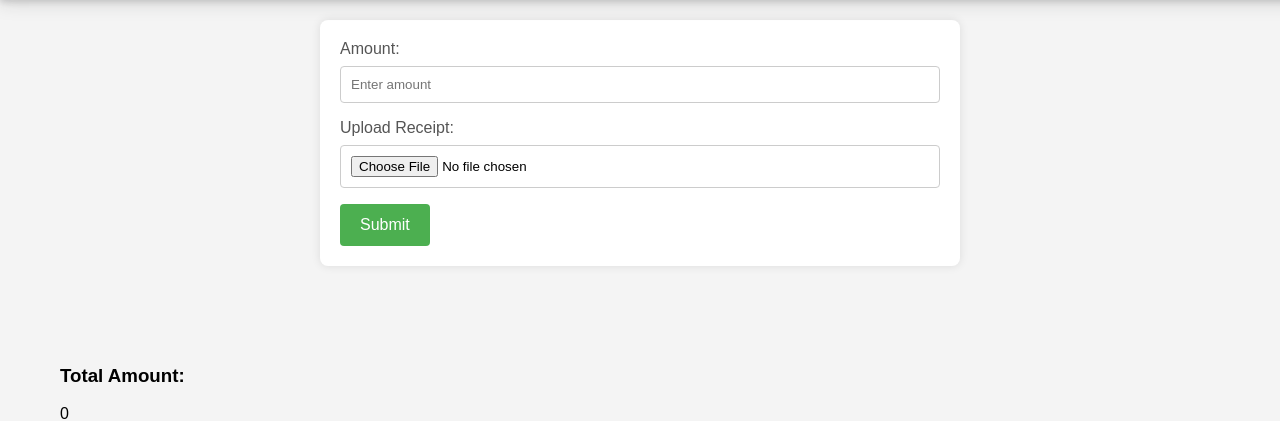
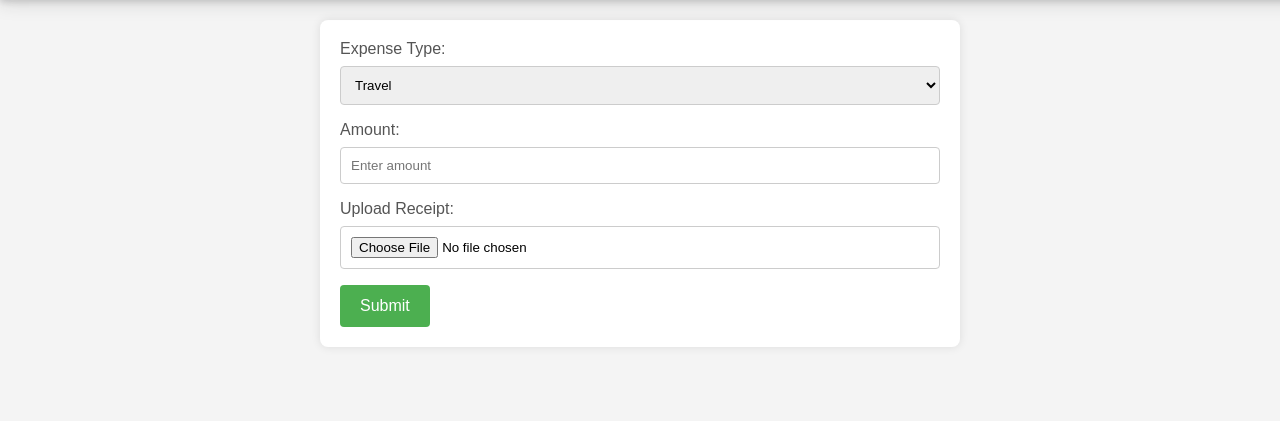
Before and after one commit to huajie-zhong/expense-tracker, a Flask app: page / in a window 1280 px wide. Shown: the part 95-516 px from the top of the page. Run offline with Flask 3, Linux system fonts and the light colour scheme.

Commit message:
add option to select type

```diff
--- a/front-end/static/script.js
+++ b/front-end/static/script.js
@@ -12,6 +12,7 @@ var expenses = []; // Array to store expense data for the chart
             var formData = new FormData();
             formData.append('amount', amount);
             formData.append('receipt', receipt);
+            formData.append('type', expenseType.options[expenseType.selectedIndex].text);
 
             fetch('/api/submit_expense', {
                 method: 'POST',
@@ -37,7 +38,7 @@ var expenses = []; // Array to store expense data for the chart
         }
 
         function updatePieChart() {
-            var ctx = document.getElementById('pieChart').getContext('2d');
+            var ctx = document.getElementById('expenseChart').getContext('2d');
             var data = {
                 labels: expenses.map((_, index) => 'Category ' + (index + 1)),
                 datasets: [{
--- a/front-end/templates/index.html
+++ b/front-end/templates/index.html
@@ -14,6 +14,13 @@
     <div class="container">
 
         <form id="expenseForm" enctype="multipart/form-data">
+            <label for="expenseType">Expense Type:</label>
+            <select id="expenseType" name="expenseType">
+                <option value="travel">Travel</option>
+                <option value="accommodation">Accommodation</option>
+                <option value="meals">Meals</option>
+            <!-- Add more options as needed -->
+            </select>
             <label for="amount">Amount:</label>
             <input type="number" id="amount" name="amount" placeholder="Enter amount" required>
 
```
